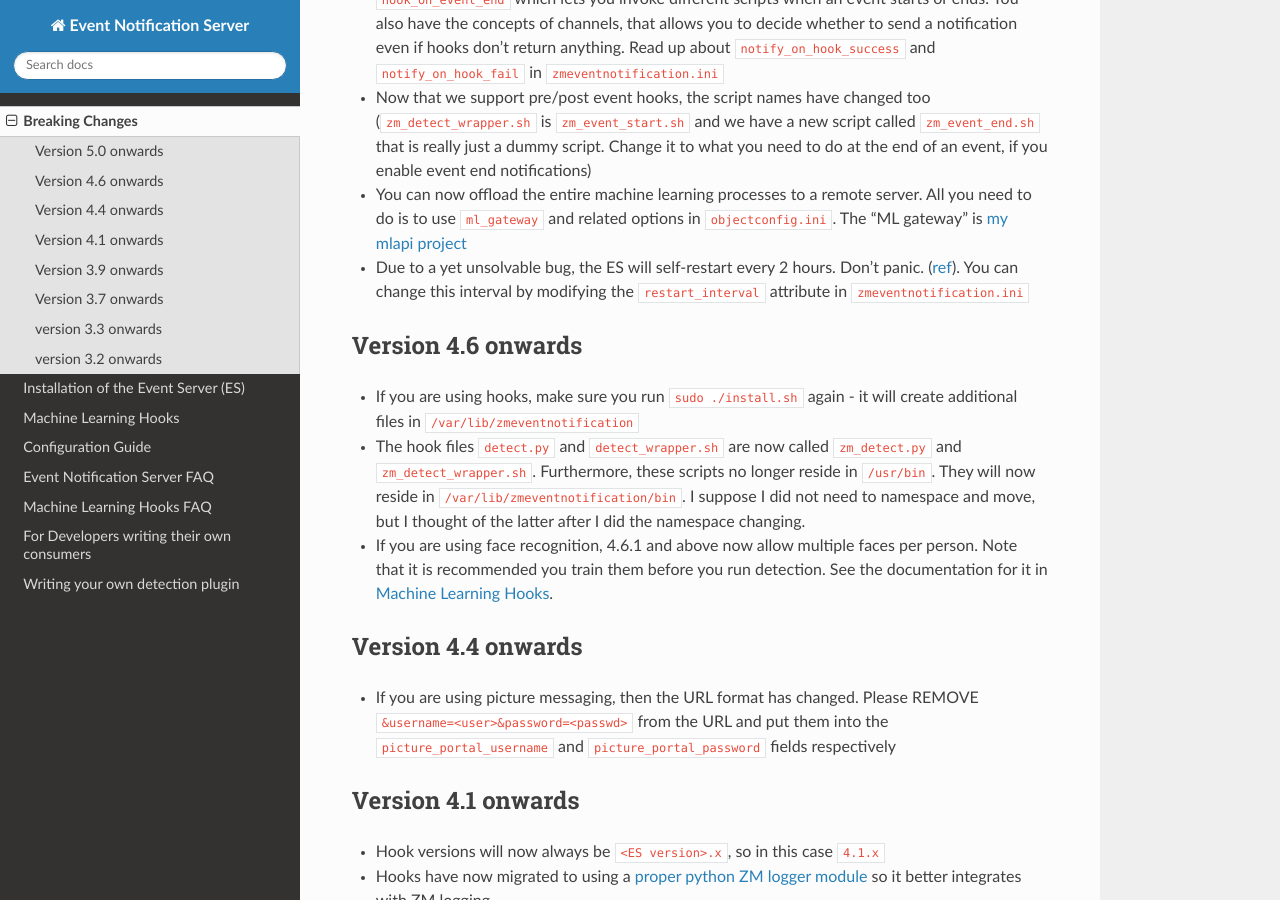
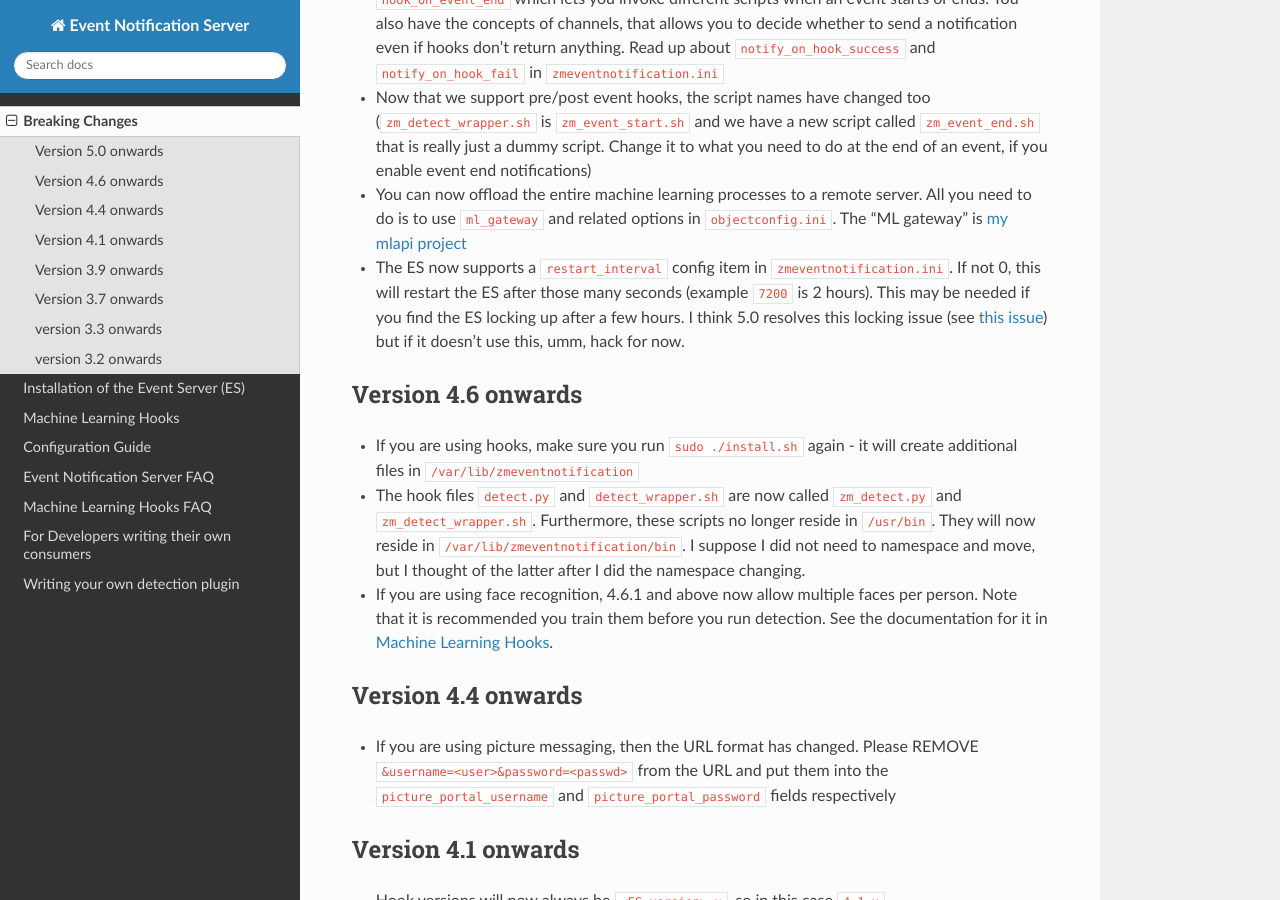
Before and after one commit to ZoneMinder/zmeventnotification, a Sphinx documentation site: the page built from docs/guides/breaking.rst, in a window 1280 px wide and 900 px high, scrolled down 304 px. Built offline with Sphinx 7.4.7 and the Read the Docs theme 2.0.0, drawn with Linux system fonts in a browser that asks for light colours.

Commit message:
clarify the locking may not happen

```diff
--- a/docs/guides/breaking.rst
+++ b/docs/guides/breaking.rst
@@ -12,7 +12,7 @@ Version 5.0 onwards
 
 - You can now offload the entire machine learning processes to a remote server. All you need to do is to use ``ml_gateway`` and related options in ``objectconfig.ini``. The "ML gateway" is `my mlapi project <https://github.com/pliablepixels/mlapi>`__
 
-- Due to a yet unsolvable bug, the ES will self-restart every 2 hours. Don't panic. (`ref <https://github.com/pliablepixels/zmeventnotification/issues/175>`__). You can change this interval by modifying the ``restart_interval`` attribute in ``zmeventnotification.ini``
+- The ES now supports a ``restart_interval`` config item in ``zmeventnotification.ini``. If not 0, this will restart the ES after those many seconds (example ``7200`` is 2 hours). This may be needed if you find the ES locking up after a few hours. I think 5.0 resolves this locking issue (see `this issue <https://github.com/pliablepixels/zmeventnotification/issues/175>`__) but if it doesn't use this, umm, hack for now.
 
 
 Version 4.6 onwards
```
